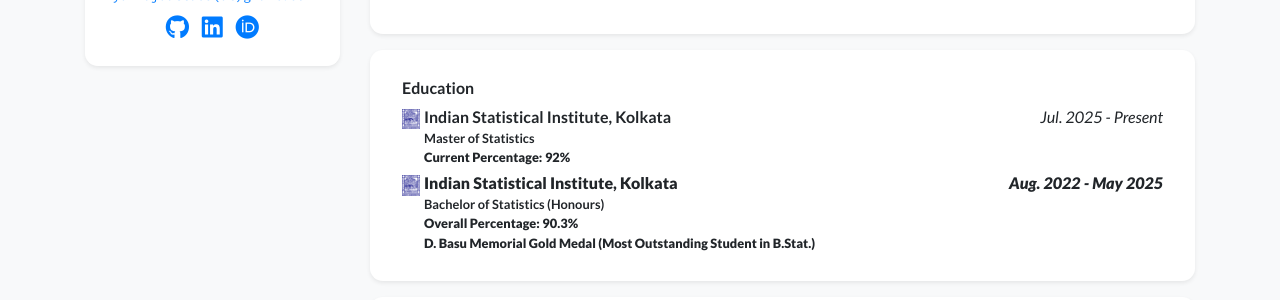
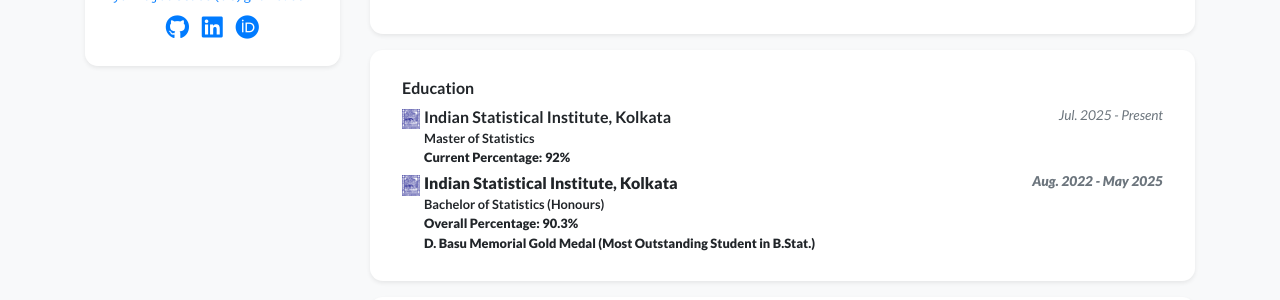
Before and after one commit to yuvrajdutta05/academic-homepage-test, a Jekyll site: the page built from index.html, in a window 1280 px wide. Shown: the part 408-708 px from the top of the page. Built offline with Jekyll 4.4.1, drawn with Linux system fonts in a browser that asks for light colours; nearby versions of some CDN libraries; a style sheet for code colours, icons or effects is not loaded.

Commit message:
Update profile again

```diff
--- a/_includes/widgets/experience_card.html
+++ b/_includes/widgets/experience_card.html
@@ -14,7 +14,7 @@
                                     <div class="media-body">
                                         <div class="d-flex">
                                             <div><strong>{{ item.name }}</strong></div>
-                                            <div class="ml-auto no-break"><em>{{ item.date }}</em></div>
+                                            <div class="ml-auto no-break text-muted" style="font-size: 0.85rem;"><em>{{ item.date }}</em></div>
                                         </div>
 
                                         <div class="small">{{ item.dept }}</div>
```
